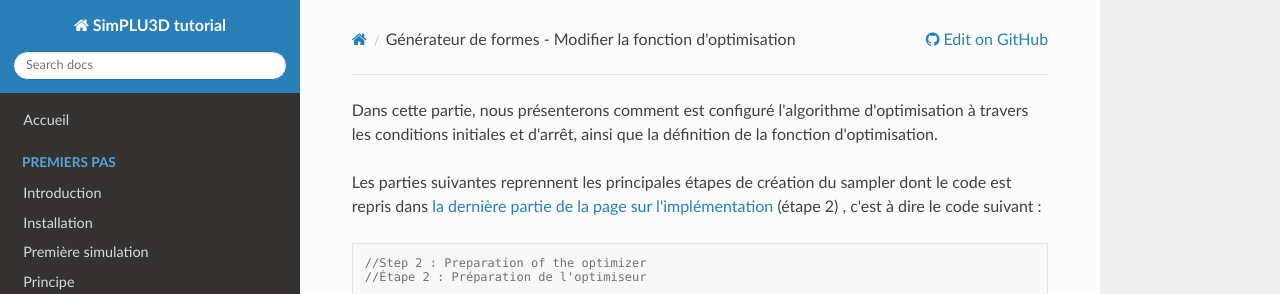
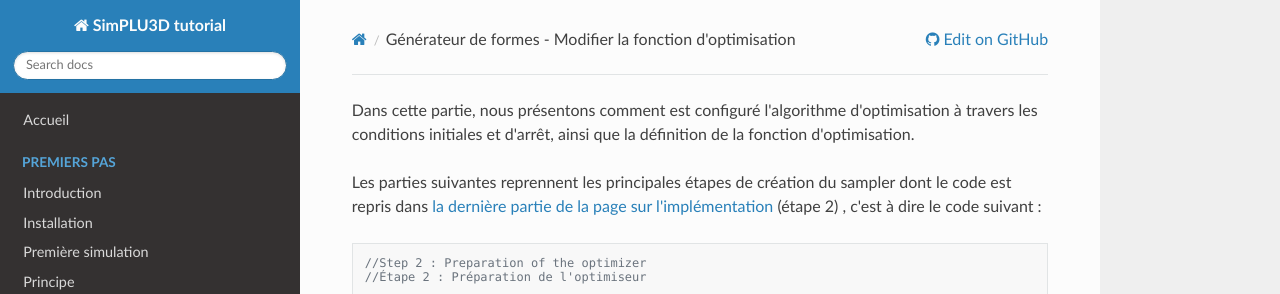
Before and after one commit to SimPLU3D/simplu3D-tutorial, an MkDocs documentation site: the page built from docs/generator/custom-optimisation.md, in a window 1280 px wide and 900 px high. Shown: the top 294 px of the window. Built offline with MkDocs 1.6.1, drawn with Linux system fonts in a browser that asks for light colours; nearby versions of some CDN libraries.

Commit message:
Update custom-optimisation.md

````diff
--- a/docs/generator/custom-optimisation.md
+++ b/docs/generator/custom-optimisation.md
@@ -6,10 +6,9 @@ date: 2018-10-26
 
 ---
 
-Dans cette partie, nous présenterons comment est configuré l'algorithme d'optimisation à travers les conditions initiales et d'arrêt, ainsi que la définition de la fonction d'optimisation.
+Dans cette partie, nous présentons comment est configuré l'algorithme d'optimisation à travers les conditions initiales et d'arrêt, ainsi que la définition de la fonction d'optimisation.
 
-
-Les parties suivantes reprennent les principales étapes de création du sampler dont le code est repris dans [la dernière partie de la page sur l'implémentation](#implementation) (étape 2) , c'est à dire le code suivant :
+Les parties suivantes reprennent les principales étapes de création du sampler dont le code est repris dans [la dernière partie de la page sur l'implémentation](./custom-generator.md#implementation) (étape 2) , c'est à dire le code suivant :
 
 ```JAVA
 //Step 2 : Preparation of the optimizer
````
